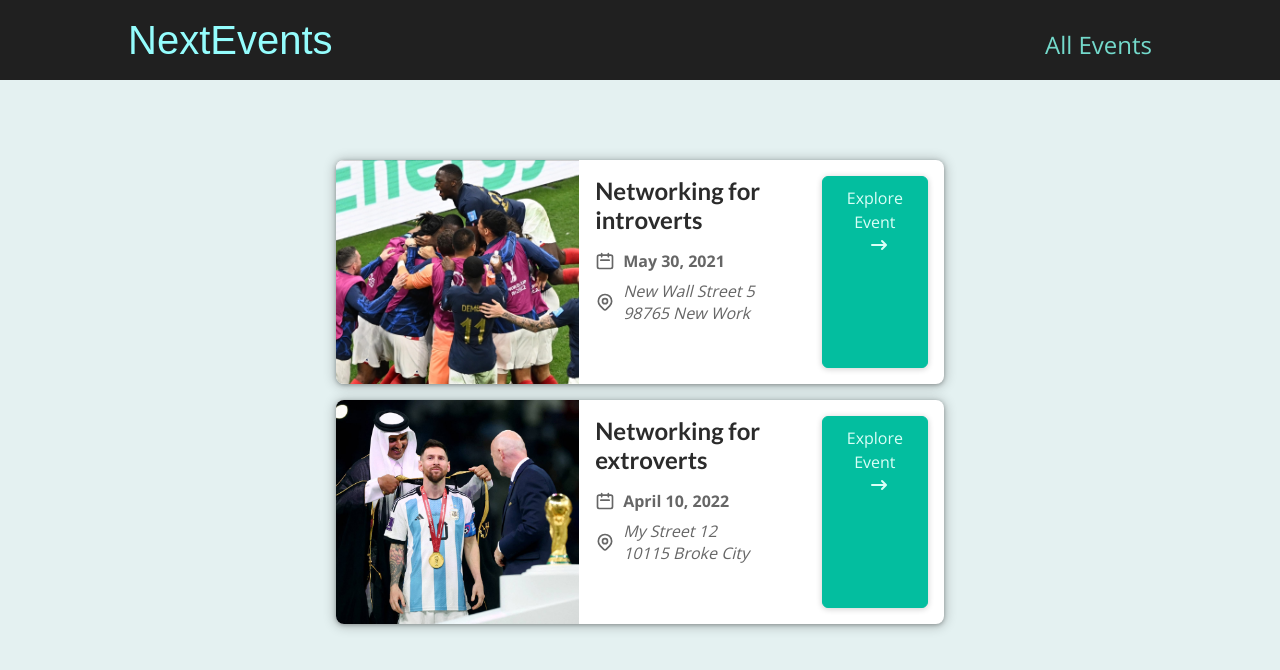
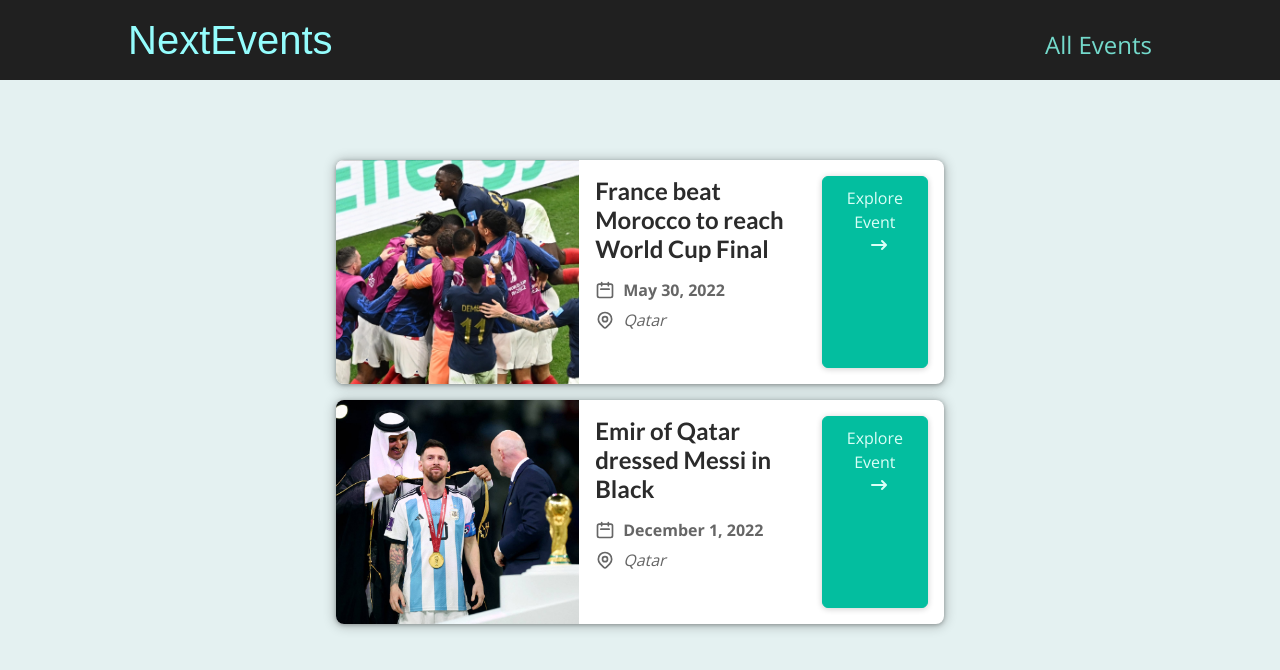
Before and after one commit to reza-salemi/manage-events, a Next.js app: page / in a window 1280 px wide. Shown: the top 670 px of the page. Built offline with nearby package versions, Linux system fonts and the light colour scheme.

Commit message:
refactor: add some dummy data

```diff
--- a/dummy-data.ts
+++ b/dummy-data.ts
@@ -1,31 +1,36 @@
+type DateFilter = {
+  year: number;
+  month: number;
+};
+
 const DUMMY_EVENTS = [
   {
     id: "e1",
-    title: "Programming for everyone",
+    title: "Morocco 0 - 0 Croatia",
     description:
-      "Everyone can learn to code! Yes, everyone! In this live event, we are going to go through all the key basics and get you started with programming as well.",
-    location: "Somestreet 25, 12345 San Somewhereo",
-    date: "2021-05-12",
+      "Morocco and Croatia played out the third goalless draw in 24 hours at the 2022 World Cup as Qatar tournament threw up snoozefest on Wednesday",
+    location: "Qatar",
+    date: "2022-05-12",
     image: "images/morocco.jpg",
     isFeatured: false,
   },
   {
     id: "e2",
-    title: "Networking for introverts",
+    title: "France beat Morocco to reach World Cup Final",
     description:
-      "We know: Networking is no fun if you are an introvert person. That's why we came up with this event - it'll be so much easier. Promised!",
-    location: "New Wall Street 5, 98765 New Work",
-    date: "2021-05-30",
+      "France will Play Argentina in the World Cup final after surviving a breathless semi-final against Morocco",
+    location: "Qatar",
+    date: "2022-05-30",
     image: "images/france.jpg",
     isFeatured: true,
   },
   {
     id: "e3",
-    title: "Networking for extroverts",
+    title: "Emir of Qatar dressed Messi in Black",
     description:
-      "You probably need no help with networking in general. But focusing your energy correctly - that is something where most people can improve.",
-    location: "My Street 12, 10115 Broke City",
-    date: "2022-04-10",
+      "Emir of Qatar dressed Messi in Black before handling over the World Cup",
+    location: "Qatar",
+    date: "2022-12-01",
     image: "images/messi.jpeg",
     isFeatured: true,
   },
@@ -39,7 +44,7 @@ export function getAllEvents() {
   return DUMMY_EVENTS;
 }
 
-export function getFilteredEvents(dateFilter: any) {
+export function getFilteredEvents(dateFilter: DateFilter) {
   const { year, month } = dateFilter;
 
   let filteredEvents = DUMMY_EVENTS.filter((event) => {
@@ -52,6 +57,6 @@ export function getFilteredEvents(dateFilter: any) {
   return filteredEvents;
 }
 
-export function getEventById(id: any) {
+export function getEventById(id: string) {
   return DUMMY_EVENTS.find((event) => event.id === id);
 }
```
